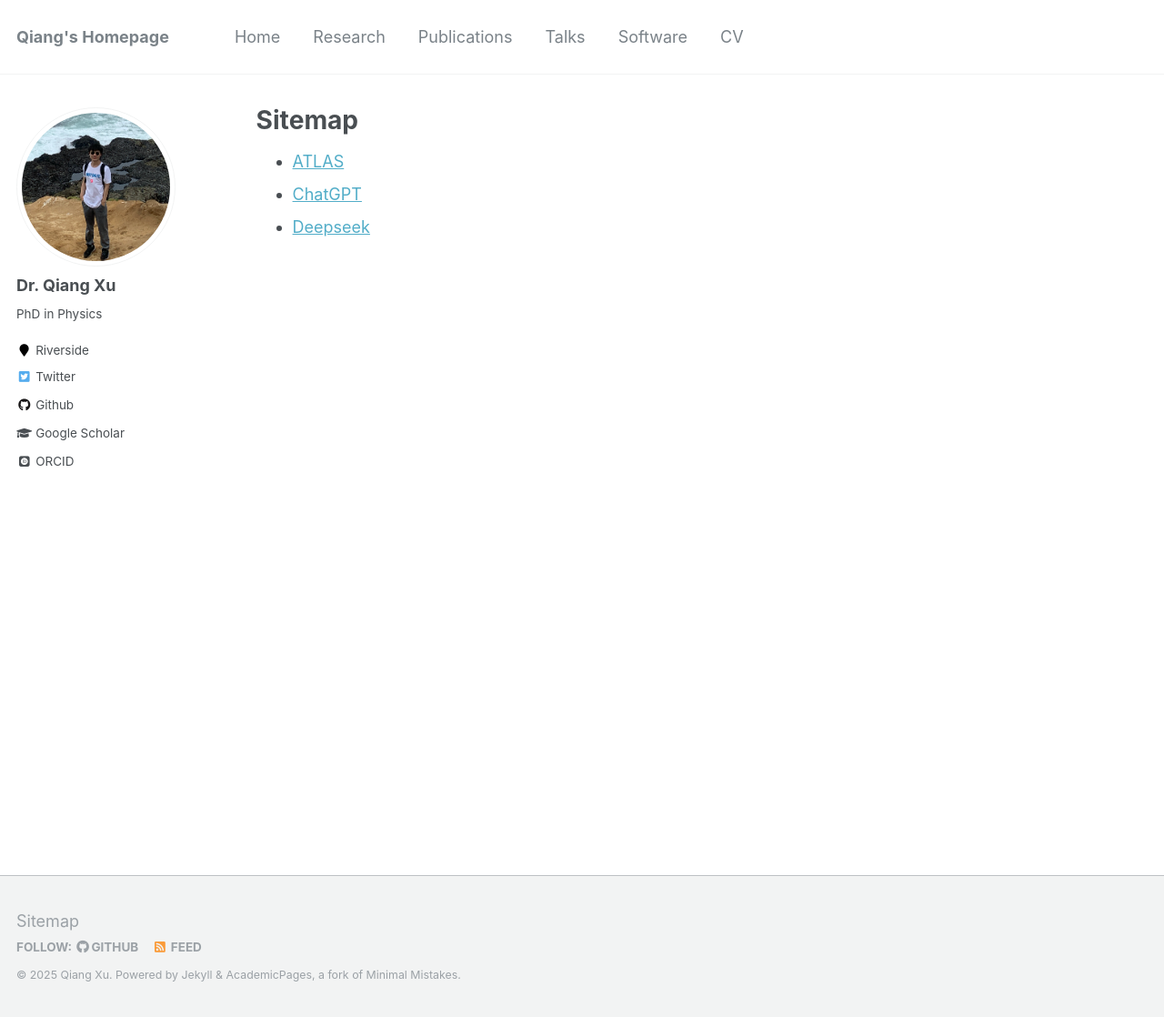
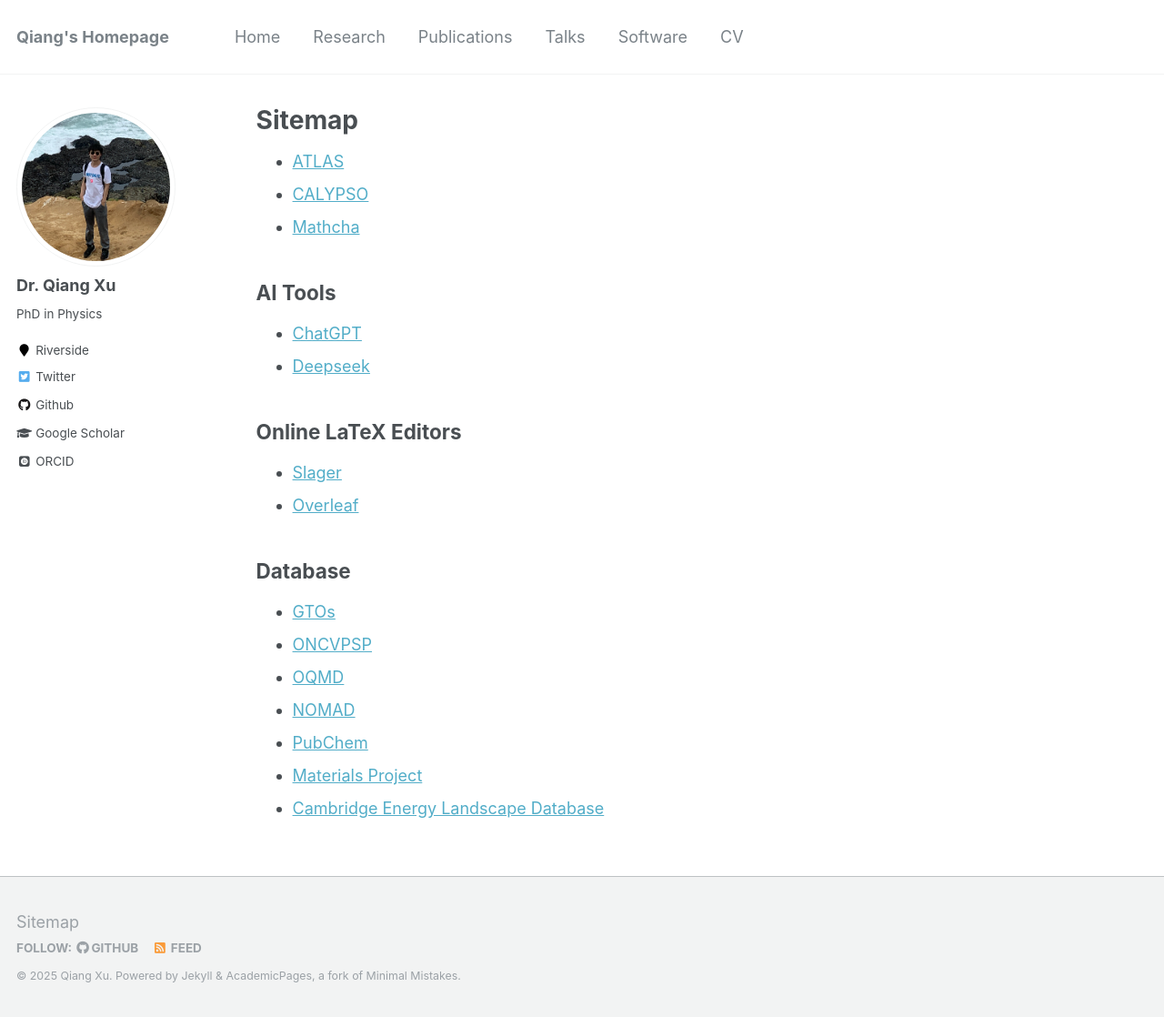
Before and after one commit to xqjlu/xqjlu.github.io, a Jekyll site: the page built from _pages/sitemap.md, in a window 1280 px wide and 1118 px high. Shown: the whole window at 91% size. Built offline with Jekyll 4.4.1, drawn with Linux system fonts in a browser that asks for light colours; some web fonts are replaced.

Commit message:
sitemaps

```diff
--- a/_pages/sitemap.md
+++ b/_pages/sitemap.md
@@ -6,7 +6,23 @@ author_profile: true
 ---
 
 {% include base_path %}
+* [ATLAS](http://atlas-ch.cn)
+* [CALYPSO](http://www.calypso.cn)
+* [Mathcha](https://www.mathcha.io)
 
-* [ATLAS](http://atlas-ch.cn)
+<h2>AI Tools</h2>
 * [ChatGPT](http://chatgpt.com)
 * [Deepseek](https://www.deepseek.com)
+
+<h2>Online LaTeX Editors</h2>
+* [Slager](http://slager.link)
+* [Overleaf](https://www.overleaf.com)
+
+<h2>Database</h2>
+* [GTOs](https://www.basissetexchange.org)
+* [ONCVPSP](http://www.mat-simresearch.com)
+* [OQMD](https://oqmd.org)
+* [NOMAD](https://nomad-lab.eu/nomad-lab/)
+* [PubChem](https://pubchem.ncbi.nlm.nih.gov)
+* [Materials Project](https://next-gen.materialsproject.org)
+* [Cambridge Energy Landscape Database](https://www-wales.ch.cam.ac.uk/CCD.html)
```
